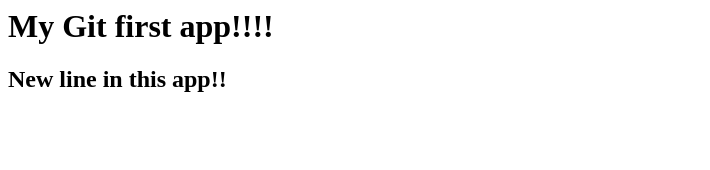
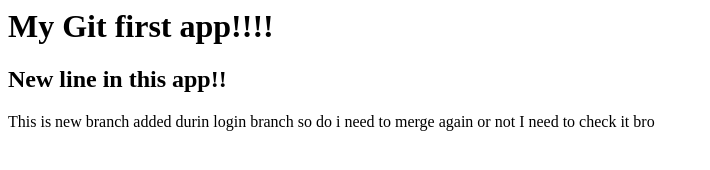
Before and after one commit to ashishadhikary/Git-first-app, a plain HTML site: page index.html in a window 1280 px wide. Shown: the whole page, without its empty margins (0-710 px from the left). Drawn offline with Linux system fonts and the light colour scheme.

```diff
--- a/index.html
+++ b/index.html
@@ -5,5 +5,7 @@
 <body>
 <h1>My Git first app!!!!</h1>
 <h2>New line in this app!!</h2>
+This is new branch added durin login branch so do i need to merge again or not
+I need to check it bro
 </body>
 </html>
```
Also changed, not shown: 1 other file.
